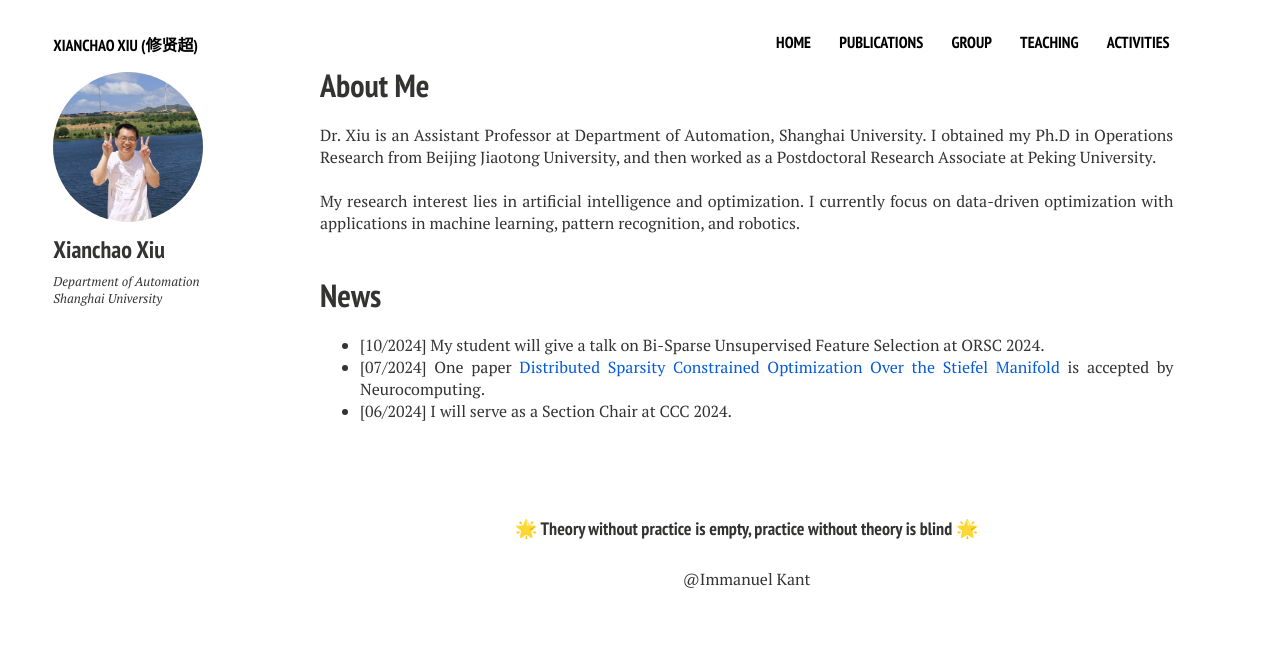
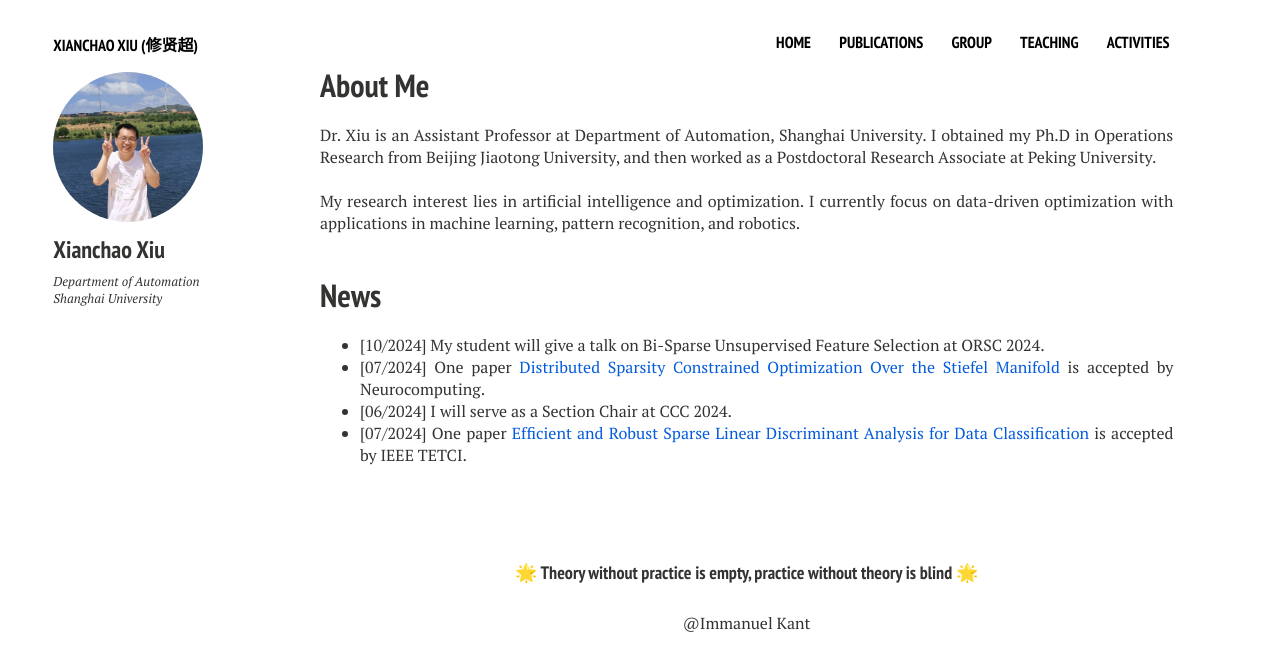
Before and after one commit to xianchaoxiu/xianchaoxiu.github.io, a Jekyll site: the page built from index.md, in a window 1280 px wide. Shown: the top 671 px of the page. Built offline with Jekyll 4.4.1, drawn with Linux system fonts in a browser that asks for light colours; nearby versions of some CDN libraries.

Commit message:
Update home2.html

```diff
--- a/_layouts/home2.html
+++ b/_layouts/home2.html
@@ -41,12 +41,14 @@
       <ul>
       <li>[10/2024] My student will give a talk on Bi-Sparse Unsupervised Feature Selection at ORSC 2024. </li>
       <li>[07/2024] One paper <a href="https://www.sciencedirect.com/science/article/pii/S0925231224010385" class="textlink" target="_blank">Distributed Sparsity Constrained Optimization Over the Stiefel Manifold</a> is accepted by Neurocomputing.
-      <li>[06/2024] I will serve as a Section Chair at CCC 2024.<br><br>
+      <li>[06/2024] I will serve as a Section Chair at CCC 2024. </li>
+      <li>[07/2024] One paper <a href="https://ieeexplore.ieee.org/document/10542504" class="textlink" target="_blank">Efficient and Robust Sparse Linear Discriminant Analysis for Data Classification</a> is accepted by IEEE TETCI.
+
     </ul>
     </p>
 
 
-<br>
+<br><br>
 <h4 align="center">🌟 Theory without practice is empty, practice without theory is blind 🌟</h4>
 <p align="center">@Immanuel Kant </p>
 
```
